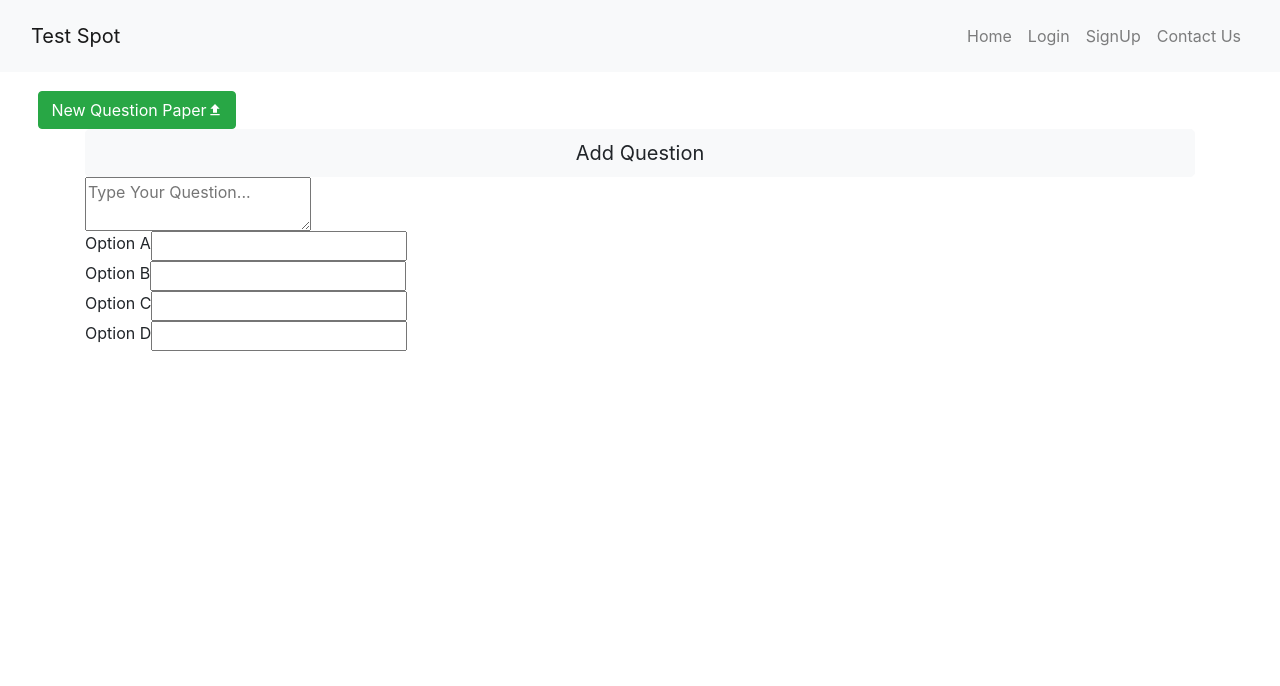
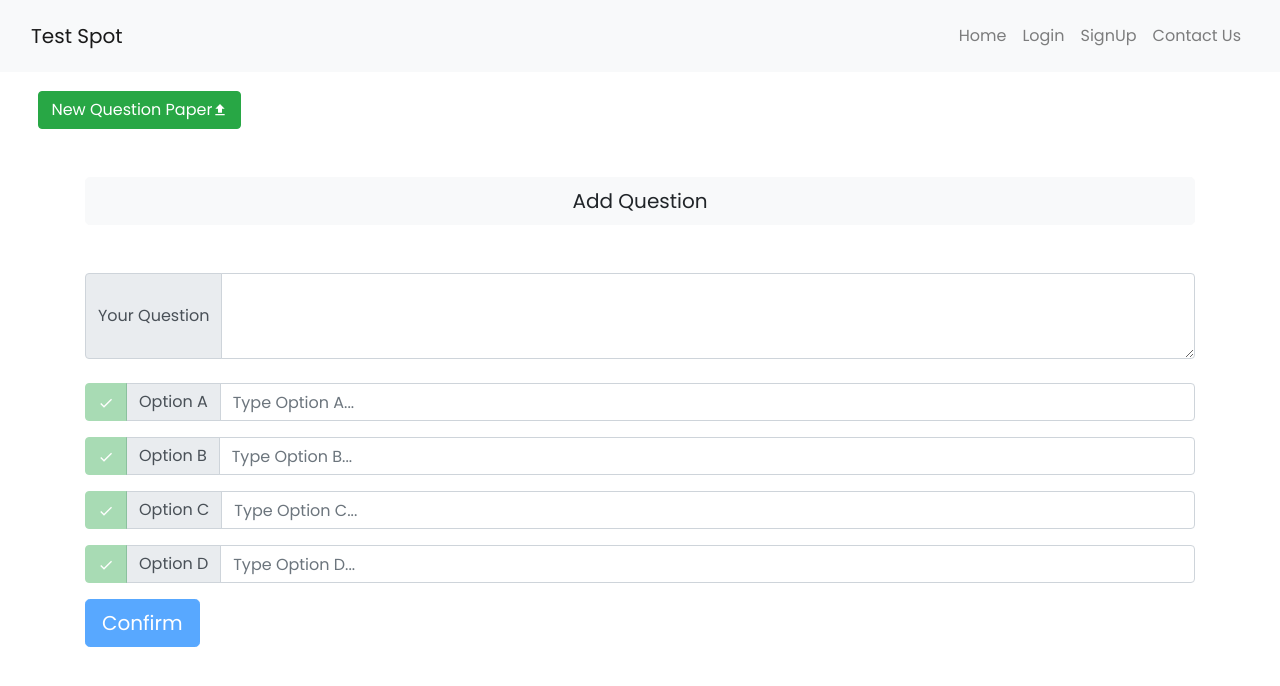
Before and after one commit to Sreejit7/online_examination_frontend, a React (Create React App) app: page /uploadQuestion in a window 1280 px wide. Shown: the top 686 px of the page. Built offline with nearby package versions, Linux system fonts and the light colour scheme.

Commit message:
Added functions for adding a question to a paper

```diff
--- a/src/components/AddQuestion.jsx
+++ /dev/null
@@ -1,28 +0,0 @@
-import { Button, Container, Row } from "react-bootstrap"
-
-function AddQuestion() {
-  const options = ["A", "B", "C", "D"]
-  return (
-    <section>
-      <Button variant = "light" size = "lg" block>
-        Add Question
-      </Button>
-      <Container>
-        <Row>
-          <textarea name = "question" className = "question-title" placeholder = "Type Your Question...">
-          </textarea>
-        </Row>
-        {options.map((option, index) => {
-          return(
-            <Row key = {index}>
-              <span>Option {option}</span>
-              <input type = "text" name = {`option ${option}`} className = "option-input" />
-            </Row>
-          );
-        })}
-      </Container>
-    </section>
-  )
-}
-
-export default AddQuestion
--- /dev/null
+++ b/src/components/AddQuestion/AddQuestion.css
@@ -0,0 +1,9 @@
+.option-btn{
+  opacity: 0.4;
+}
+.option-btn:hover{
+  opacity: 0.75;
+}
+.correct-option{
+  opacity: 1;
+}
--- /dev/null
+++ b/src/components/AddQuestion/AddQuestion.jsx
@@ -0,0 +1,103 @@
+import { useState } from "react";
+import { Button, FormControl, InputGroup } from "react-bootstrap";
+import { MdDone } from 'react-icons/md';
+import { useGlobalContext } from "../../context";
+import './AddQuestion.css';
+
+function AddQuestion() {
+  const { questions, setQuestions } = useGlobalContext();
+  const [questionItem, setQuestionItem] = useState({
+    title: '',
+    options: ['','','',''],
+    correctIndex: null
+  });
+  const ansOptions = ['A', 'B', 'C', 'D'];
+  const initialQuestionState = {
+    title: '',
+    options: ['','','',''],
+    correctIndex: null
+  }
+
+  const handleQuestionTitle = (title) => {
+    setQuestionItem({
+      ...questionItem,
+      title
+    });
+  }
+
+  const handleOptionsChange = (value, index) => {
+    let newOptions = [...questionItem.options];
+    newOptions[index] = value;
+    setQuestionItem({
+      ...questionItem,
+      options: newOptions
+    });
+  }
+
+  const handleCorrectOption = (index) => {
+    setQuestionItem({
+      ...questionItem,
+      correctIndex: index
+    });
+  }
+
+  const handleAddQuestion = (e) => {
+    e.preventDefault();
+    setQuestions([...questions, questionItem]);
+    setQuestionItem(initialQuestionState);
+  }
+  console.log(questions);
+  return (
+    <section className = "mb-5 mt-5 ">
+      <Button variant = "light" size = "lg" block>
+        Add Question
+      </Button>
+      <section className = "question-form mb-5 mt-5">
+        <InputGroup className = "mb-4">
+          <InputGroup.Prepend>
+            <InputGroup.Text>Your Question</InputGroup.Text>
+          </InputGroup.Prepend>
+          <FormControl
+            as = "textarea"
+            aria-label = "question"
+            rows = "3"
+            value = {questionItem.title}
+            onChange = {(e) => handleQuestionTitle(e.target.value)}
+          />
+        </InputGroup>
+        {ansOptions.map((option, index) => {
+          return (
+            <InputGroup className ="mb-3" key = {index}>
+              <InputGroup.Prepend>
+                <Button
+                  variant = "success"
+                  className = {`option-btn ${questionItem.correctIndex === index && "correct-option"}`}
+                  onClick = {() => handleCorrectOption(index)}
+                >
+                  <MdDone/>
+                </Button>
+                <InputGroup.Text>Option {option}</InputGroup.Text>
+              </InputGroup.Prepend>
+              <FormControl
+                aria-label = {`option ${option}`}
+                placeholder = {`Type Option ${option}...`}
+                onChange = {(e) => handleOptionsChange(e.target.value, index)}
+                value = {questionItem.options[index]}
+              />
+            </InputGroup>
+          );
+        })}
+        <Button
+          variant = "primary"
+          size = "lg"
+          onClick = {(e) => handleAddQuestion(e)}
+          disabled = {questionItem.correctIndex === null}
+        >
+          Confirm
+        </Button>
+      </section>
+    </section>
+  )
+}
+
+export default AddQuestion
--- a/src/context.js
+++ b/src/context.js
@@ -1,14 +1,15 @@
-import { createContext, useContext } from 'react';
+import { createContext, useContext, useState } from 'react';
 
 const AppContext = createContext();
 
 export const AppProvider = ({children}) => {
-
+  const [questions, setQuestions] = useState([]);
 
   return (
     <AppContext.Provider
       value = {{
-
+        questions,
+        setQuestions
       }}
     >
       {children}
--- a/src/index.css
+++ b/src/index.css
@@ -1,3 +1,8 @@
+@import url('https://fonts.googleapis.com/css2?family=Poppins:wght@400;500;700&display=swap');
+
+*{
+  font-family: 'Poppins', sans-serif;
+}
 .btn-icon{
   display: flex;
   align-items: center;
--- a/src/screen/UploadQuestion.jsx
+++ b/src/screen/UploadQuestion.jsx
@@ -1,7 +1,7 @@
 import { useState } from "react";
 import { Button } from "react-bootstrap";
 import { MdFileUpload } from 'react-icons/md';
-import AddQuestion from "../components/AddQuestion";
+import AddQuestion from "../components/AddQuestion/AddQuestion";
 
 function UploadQuestion() {
   const [questionCount, setQuestionCount] = useState(0);
```
